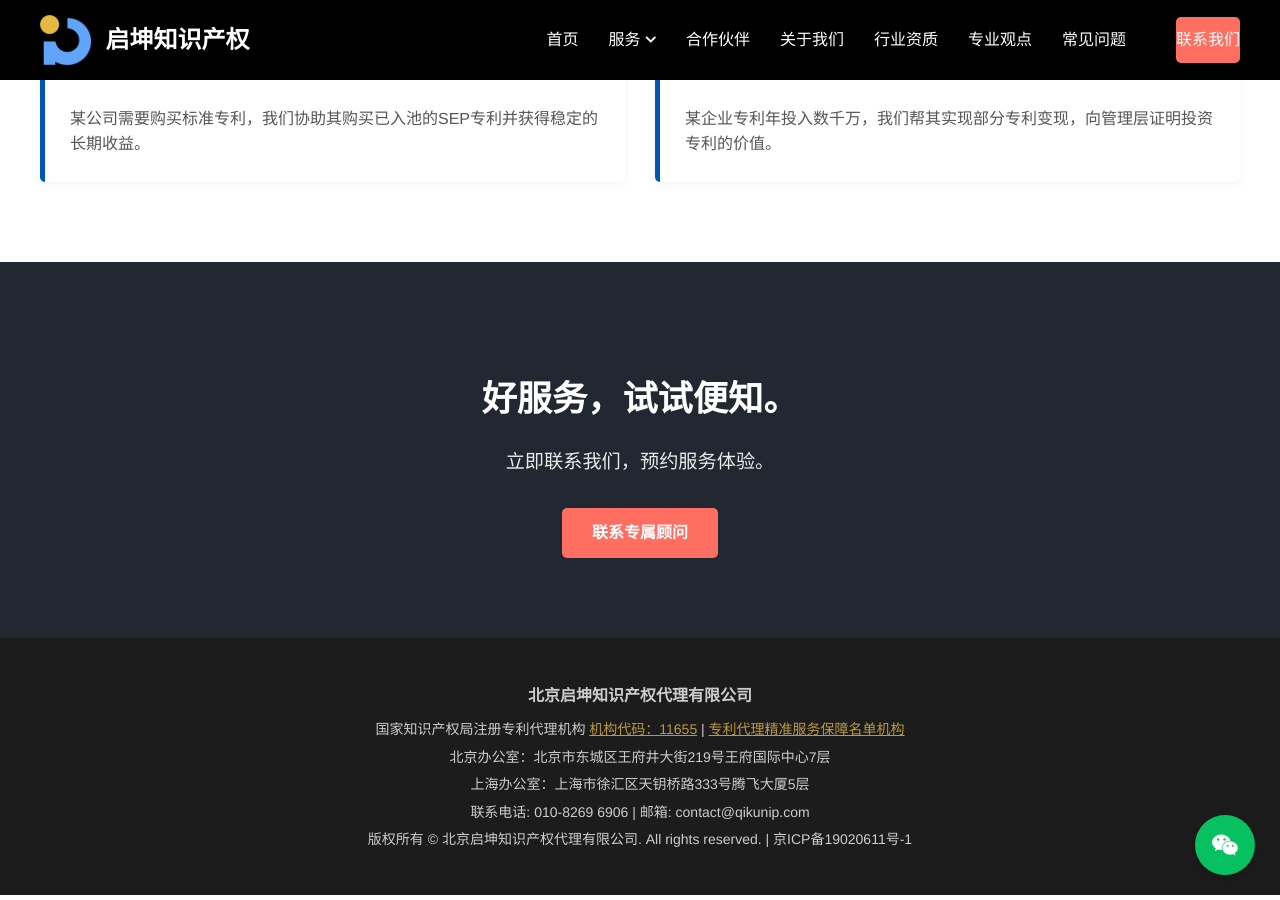
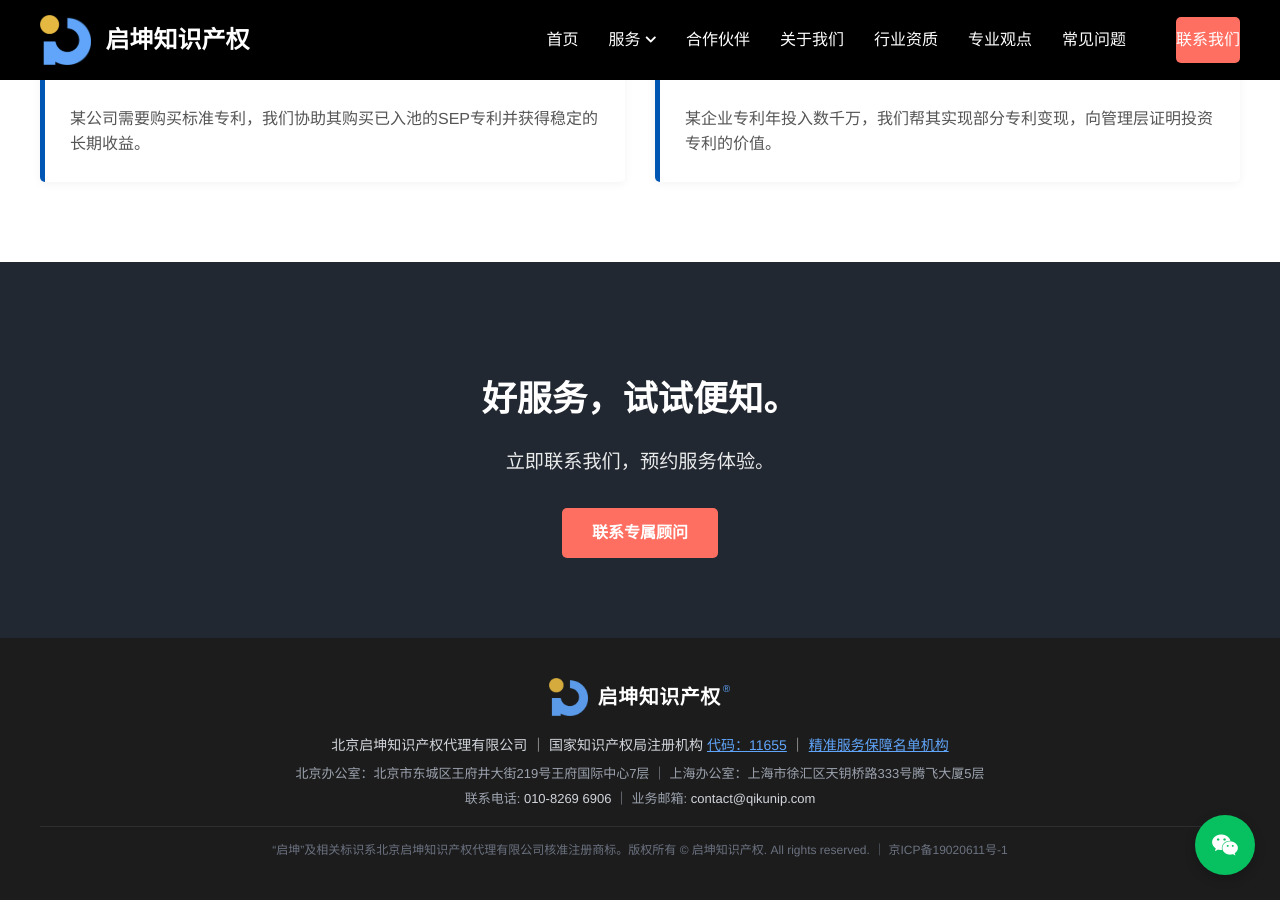
Before and after one commit to inventmain/qikunip, a Jekyll site: the page index.html, which Jekyll copies as it is, in a window 1280 px wide and 900 px high, scrolled down 2693 px. Built offline with Jekyll 4.4.1, drawn with Linux system fonts in a browser that asks for light colours.

Commit message:
feat(footer): 接入页脚专属品牌Logo与商标合规声明，优化页眉纯净极简视觉

```diff
--- a/index.html
+++ b/index.html
@@ -461,12 +461,22 @@
 
     <footer>
         <div class="container">
-            <p style="margin-bottom: 10px; font-size: 16px;"><strong>北京启坤知识产权代理有限公司</strong></p>
-            <p>国家知识产权局注册专利代理机构 <a href="credentials.html" style="color: #ba9a3e; text-decoration: underline;">机构代码：11655</a> | <a href="credentials.html" style="color: #ba9a3e; text-decoration: underline;">专利代理精准服务保障名单机构</a></p>
-            <p>北京办公室：北京市东城区王府井大街219号王府国际中心7层</p>
-            <p>上海办公室：上海市徐汇区天钥桥路333号腾飞大厦5层</p>
-            <p>联系电话: <a href="tel:010-82696906" style="color: #ccc; text-decoration: none;">010-8269 6906</a> | 邮箱: <a href="mailto:contact@qikunip.com" style="color: #ccc; text-decoration: none;">contact@qikunip.com</a></p>
-            <p>版权所有 © 北京启坤知识产权代理有限公司. All rights reserved. | <a href="https://beian.miit.gov.cn/" target="_blank" style="color: #ccc; text-decoration: none;">京ICP备19020611号-1</a></p>
+            <div style="display: flex; align-items: center; justify-content: center; gap: 10px; margin-bottom: 18px;">
+                <img src="images/qikun-logo-dark.png" alt="启坤知识产权 Logo" style="height: 38px; width: auto; opacity: 0.92;">
+                <span style="font-size: 20px; font-weight: bold; color: #ffffff; letter-spacing: 0.5px;">启坤知识产权<sup style="font-size: 10px; font-weight: normal; color: #60a5fa; margin-left: 2px; vertical-align: top;">®</sup></span>
+            </div>
+            <p style="margin-bottom: 8px; font-size: 14px; color: #d1d5db;">
+                北京启坤知识产权代理有限公司 ｜ 国家知识产权局注册机构 <a href="credentials.html" style="color: #60a5fa; text-decoration: underline;">代码：11655</a> ｜ <a href="credentials.html" style="color: #60a5fa; text-decoration: underline;">精准服务保障名单机构</a>
+            </p>
+            <p style="font-size: 13px; color: #9ca3af; margin: 4px 0;">
+                北京办公室：北京市东城区王府井大街219号王府国际中心7层 ｜ 上海办公室：上海市徐汇区天钥桥路333号腾飞大厦5层
+            </p>
+            <p style="font-size: 13px; color: #9ca3af; margin: 4px 0 16px 0;">
+                联系电话: <a href="tel:010-82696906" style="color: #d1d5db; text-decoration: none;">010-8269 6906</a> ｜ 业务邮箱: <a href="mailto:contact@qikunip.com" style="color: #d1d5db; text-decoration: none;">contact@qikunip.com</a>
+            </p>
+            <div style="border-top: 1px solid rgba(255, 255, 255, 0.08); padding-top: 14px; font-size: 12px; color: #6b7280;">
+                “启坤”及相关标识系北京启坤知识产权代理有限公司核准注册商标。版权所有 © 启坤知识产权. All rights reserved. ｜ <a href="https://beian.miit.gov.cn/" target="_blank" style="color: #6b7280; text-decoration: none;">京ICP备19020611号-1</a>
+            </div>
         </div>
     </footer>
 
```
